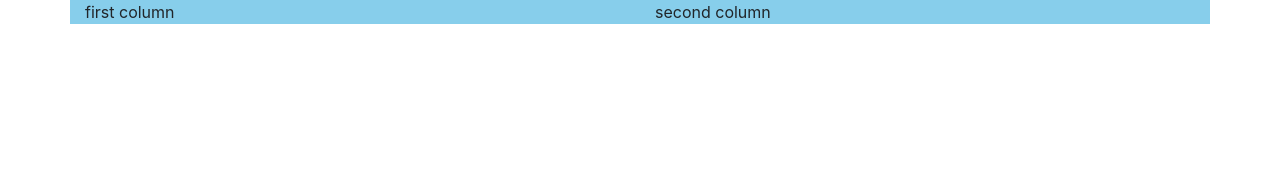
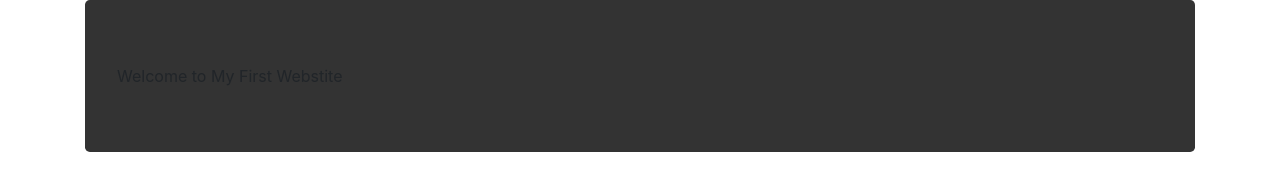
Before and after one commit to denis-ligare254/bootstraping-demo, a plain HTML site: page index.html in a window 1280 px wide. Drawn offline with nearby package versions, Linux system fonts and the light colour scheme.

Commit message:
jumbotron practice

```diff
--- a/index.html
+++ b/index.html
@@ -8,13 +8,12 @@
     <title>Document</title>
 </head>
 <body>
+    <div class="container">
+        <div class="jumbotron" style="background-color: #333;">
+            Welcome to My First Webstite
+        </div>
+    </div>
 
-  <div class="container" style="background:skyblue">
-  <div class="row">
-      <div class="col-sm-6"> first column</div>
-      <div class="col-sm-6"> second column</div>
-  </div>
-</div>
     <!-- bootstrap -->
     <script src="https://code.jquery.com/jquery-3.3.1.slim.min.js" integrity="sha384-q8i/X+965DzO0rT7abK41JStQIAqVgRVzpbzo5smXKp4YfRvH+8abtTE1Pi6jizo" crossorigin="anonymous"></script>
     <script src="https://cdnjs.cloudflare.com/ajax/libs/popper.js/1.14.7/umd/popper.min.js" integrity="sha384-UO2eT0CpHqdSJQ6hJty5KVphtPhzWj9WO1clHTMGa3JDZwrnQq4sF86dIHNDz0W1" crossorigin="anonymous"></script>
```
